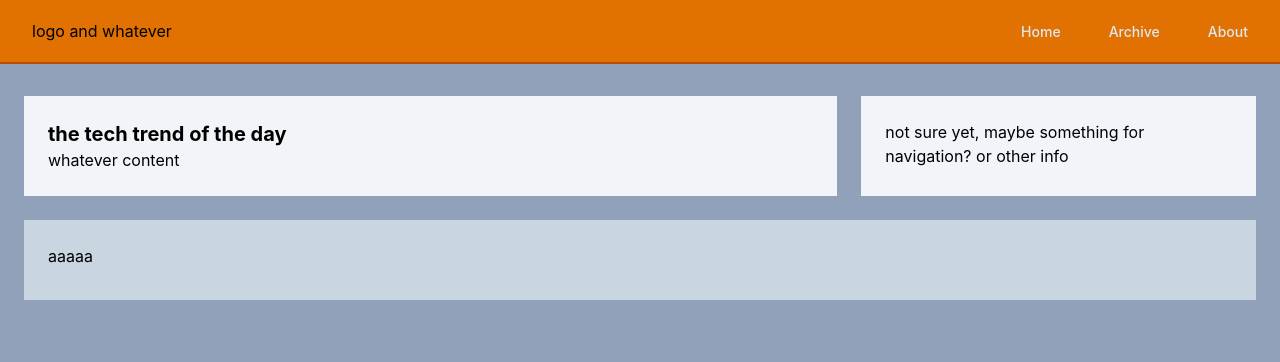
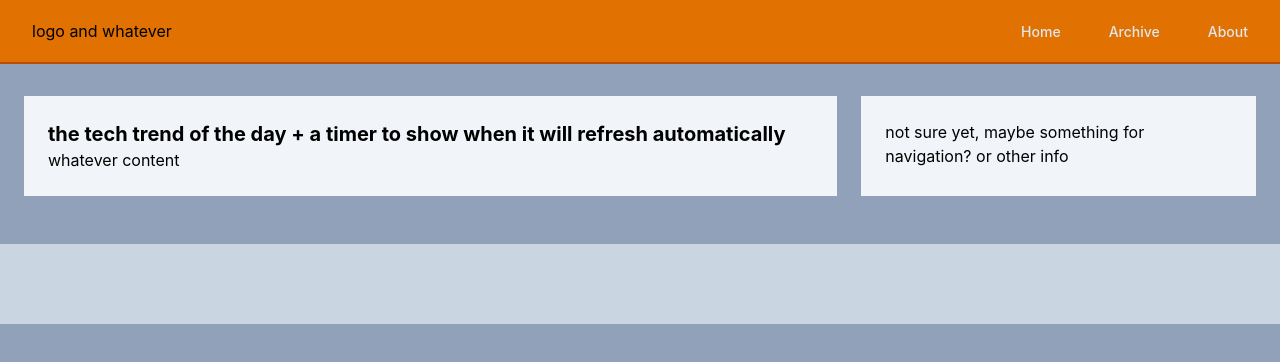
Before and after one commit to colinW1206/Tech_Trend_Analyser, a React (Vite) app in the folder frontend/: page / in a window 1280 px wide. Shown: the top 362 px of the page. Built offline with nearby package versions, Linux system fonts and the light colour scheme.

Commit message:
Frontend: refactor footer

```diff
--- a/frontend/src/App.jsx
+++ b/frontend/src/App.jsx
@@ -1,11 +1,13 @@
 import Navbar from './components/Navbar'
 import Dashboard from './components/Dashboard'
+import Footer from './components/Footer'
 
 export default function App() {
   return (
     <div className="min-h-screen bg-slate-400">
       <Navbar />
       <Dashboard />
+       <Footer />
     </div>
   )
 }
--- /dev/null
+++ b/frontend/src/components/Archive.jsx
@@ -0,0 +1,6 @@
+export default function Archive() {
+    return(
+        <>
+        </>
+    );
+}
--- a/frontend/src/components/Dashboard.jsx
+++ b/frontend/src/components/Dashboard.jsx
@@ -1,5 +1,4 @@
 import Card from './Card'
-import Footer from './Footer'
 
 export default function Dashboard() {
 
@@ -16,18 +15,15 @@ export default function Dashboard() {
                 md:grid-cols-3 gap-6
             '>
                 <Card className="md:col-span-2">
-                    <h1 className="text-xl font-bold">the tech trend of the day</h1>
+                    <h1 className="text-xl font-bold">
+                        the tech trend of the day + a timer to show when it will refresh automatically
+                    </h1>
                     <p> whatever content </p>
                 </Card>
                 <Card className="md:col-span-1">
                     not sure yet, maybe something for navigation? or other info
                 </Card>
 
-                <Footer className="
-                    md:col-span-3
-                ">
-                    aaaaa
-                </Footer>
             </div>
 
         </main>
--- a/frontend/src/components/Footer.jsx
+++ b/frontend/src/components/Footer.jsx
@@ -1,12 +1,10 @@
-export default function Footer( { children, className = "" }) {
+export default function Footer() {
 
     return(
-        <div className={`
+        <div className='
             w-full h-20
             p-6 bg-slate-300
-            ${className}
-        `}>
-            {children}
+        '>
         </div>
     );
 
```
